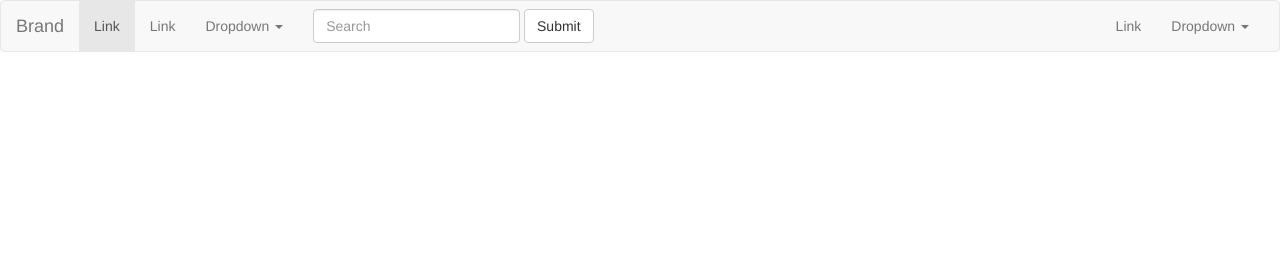
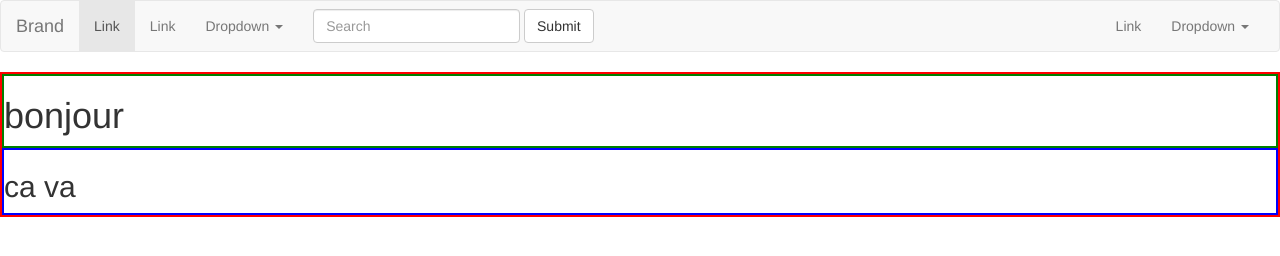
Before and after one commit to bertrand59680/html, a plain HTML site: page index.html in a window 1280 px wide. Drawn offline with nearby package versions, Linux system fonts and the light colour scheme.

Commit message:
nouveaux DIV
container boiteune boitedeux

```diff
--- /dev/null
+++ b/css/moncss.css
@@ -0,0 +1,24 @@
+
+#container {
+
+border: 2px	solid red;
+
+
+
+
+}
+
+
+#boiteune {
+
+border: 2px	solid green;
+
+
+
+}
+
+
+#boitedeux {
+border: 2px	solid blue;
+
+}
--- a/index.html
+++ b/index.html
@@ -9,6 +9,7 @@
 
     <link rel="stylesheet" href="https://maxcdn.bootstrapcdn.com/bootstrap/3.2.0/css/bootstrap.min.css">
     <link rel="stylesheet" href="https://maxcdn.bootstrapcdn.com/font-awesome/4.1.0/css/font-awesome.min.css">
+    <link rel="stylesheet" type="text/css" href="css/moncss.css">
 
     <!-- HTML5 Shim and Respond.js IE8 support of HTML5 elements and media queries -->
     <!-- Leave those next 4 lines if you care about users using IE8 -->
@@ -75,6 +76,27 @@
 </nav>
 
 
+<div id="container">
+   <div id="boiteune">
+    <h1>bonjour</h1>
+
+
+   </div>
+   <div id="boitedeux" >
+    <h2>ca va</h2>
+
+
+
+
+   </div>
+
+
+
+
+
+</div>
+
+
 
     <!-- TODO: Here goes your content! -->
 
```
